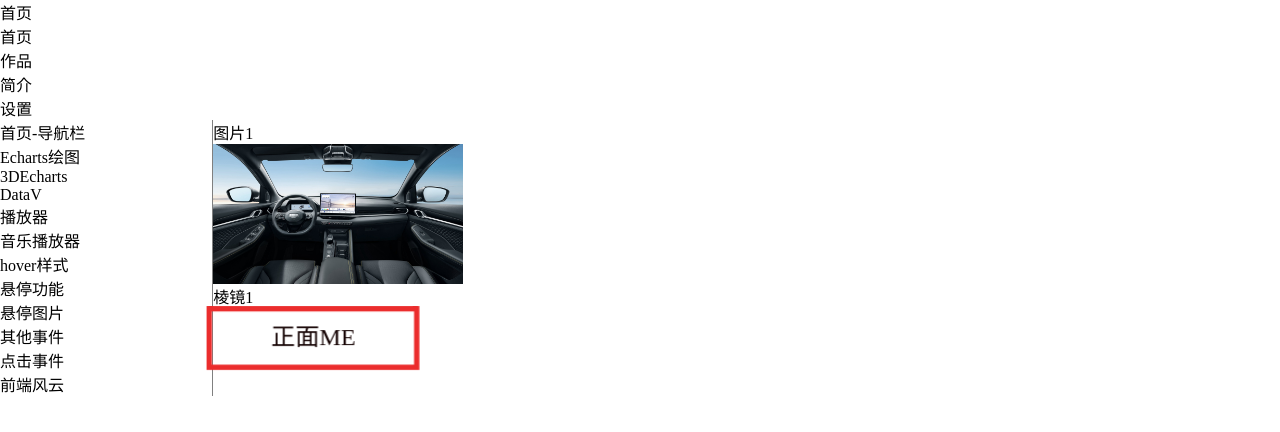
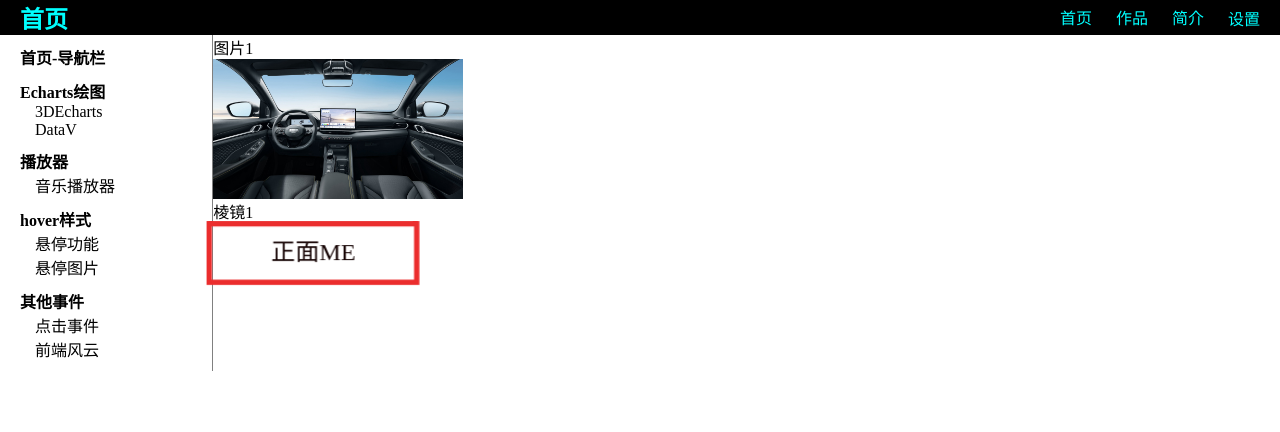
Before and after one commit to songyantaoqq163com/vue3, a Vue app: page /#/SecondHover in a window 1280 px wide. Shown: the top 432 px of the page. Built offline with nearby package versions, Linux system fonts and the light colour scheme; what @jiaminghi/data-view, echarts-gl, vue-audio-visual would draw is missing.

Commit message:
遗留提交

```diff
--- a/src/bordercolor.css
+++ b/src/bordercolor.css
@@ -1,3 +1,62 @@
+.app_nav{
+    display:flex;
+    align-items:center;
+    justify-content:space-around;
+    color: aqua;
+    padding: 0 20px;
+    background-color: #000000;
+  }
+  .app_logo_left{
+    font-size:24px;
+    font-weight: 600;
+    flex:1;
+  }
+  .app_nav_ul{
+    flex:1;
+    display:flex;
+    justify-content:space-between;
+    max-width: 200px;
+  }
+  .app_nav_ul li{
+    list-style:none;
+    font-weight: 300;
+  }
+  .app_nav_ul li a{
+    position:relative;
+    text-align: center;
+    top: -1px;
+  }
+  .app_nav_ul li a:hover span{
+    width:100%;
+    left:0;
+  }
+  .app_nav_ul li a span{
+    position: absolute;
+    bottom:-5px;
+    left:0;
+    right: 0;
+    width:0;
+    height:2px;
+    background:#ff0000;
+    transition:.5s;
+    border-radius:50px;
+  }
+  /* border */
+  /* app */
+  .app_left{
+    margin-left: 20px;
+  }
+  .app_left >ul{
+    margin-left: 5px;
+    font-weight: 600;
+    margin: 10px 0;
+  }
+  .app_left ul li{
+    margin-left: 15px;
+    font-weight: 200;
+  }
+  /* app */
+
 .borderrightcolor{
     border-right: 1px solid gray;
 }
@@ -24,3 +83,10 @@
 ul{
     list-style: none
 }
+/* 公共 */
+.cursor{
+    cursor: pointer;
+}
+.fontRed{
+    color: red;
+}
```
